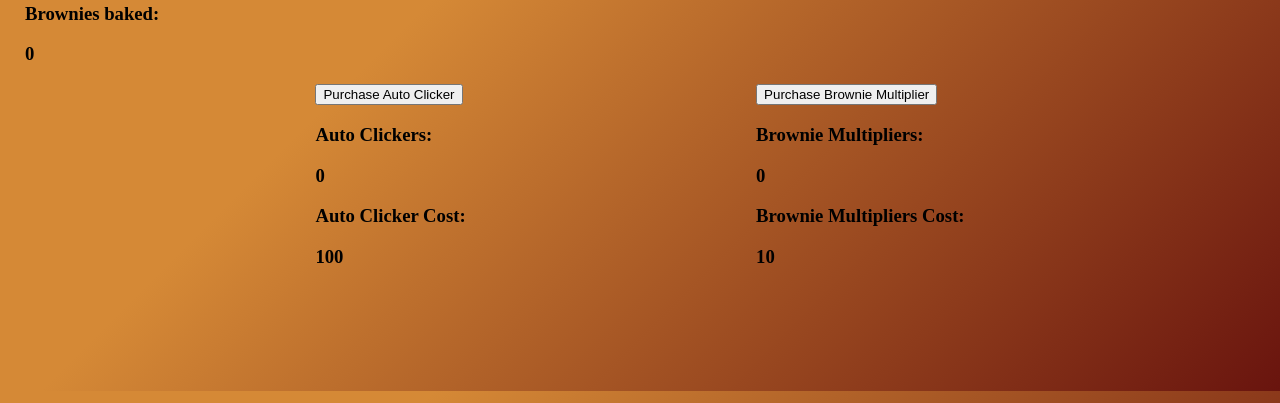
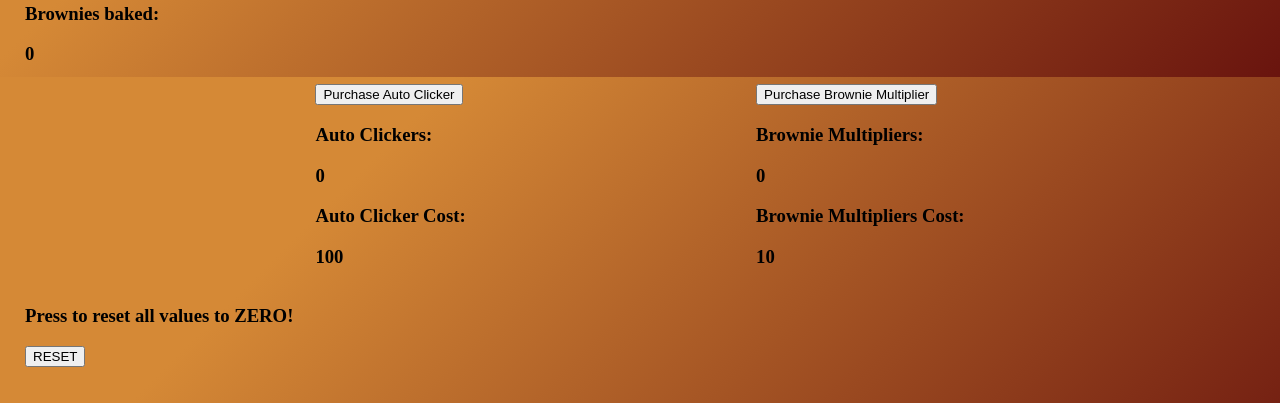
Before and after one commit to joeywhalen/donut-maker-WCCI, a plain HTML site: page index.html in a window 1280 px wide. Shown: the part 397-800 px from the top of the page. Drawn offline with Linux system fonts and the light colour scheme.

Commit message:
Working on reset button.

```diff
--- a/index.html
+++ b/index.html
@@ -88,41 +88,19 @@
                         </div>
                     </div>
                 </section>
+                <section>
+                    <div class="reset-various-buttons-content">
+                        <div class="reset">
+                            <h3 class="reset-button-title">Press to reset all values to ZERO!</h3>
+                            <button type="button" class="reset-button">RESET</button>
+                        </div>
+                        <div class="brownie-spawn">
+
+                        </div>
+                    </div>
+                </section>
             </main>
         </div>
-        <!-- <script>
-            function infoPopupButton() {
-                var headernavpopup = document.getElementById("infoPopup");
-                headernavpopup.classList.toggle("show");
-            }
-        </script> -->
-        <!-- <script>
-            // Get the modal
-            var modal = document.getElementById("meetBakerModal");
-
-            // Get the button that opens the modal
-            var btn = document.getElementById("meetBakerLink");
-
-            // Get the <span> element that closes the modal
-            var span = document.getElementsByClassName("close")[0];
-
-            // When the user clicks the button, open the modal
-            btn.onclick = function () {
-                modal.style.display = "block";
-            }
-
-            // When the user clicks on <span> (x), close the modal
-            span.onclick = function () {
-                modal.style.display = "none";
-            }
-
-            // When the user clicks anywhere outside of the modal, close it
-            window.onclick = function (event) {
-                if (event.target == modal) {
-                    modal.style.display = "none";
-                }
-            }
-        </script> -->
 
         <script src="src/js/brownie-maker.js"></script>
         <script src="src/js/app.js"></script>
--- a/src/js/app.js
+++ b/src/js/app.js
@@ -12,6 +12,8 @@ const autoClickerCost = document.querySelector(".auto-clicker-cost");
 const purchaseBrownieMultiplierButton = document.querySelector(".purchase-brownie-multiplier-button");
 const brownieMultiplierCount = document.querySelector(".brownie-multiplier-count");
 const brownieMultiplierCost = document.querySelector(".brownie-multiplier-cost");
+
+const brownieReset = document.querySelector(".reset-button");
 
 
 brownieButton.addEventListener("click", () => {
```
